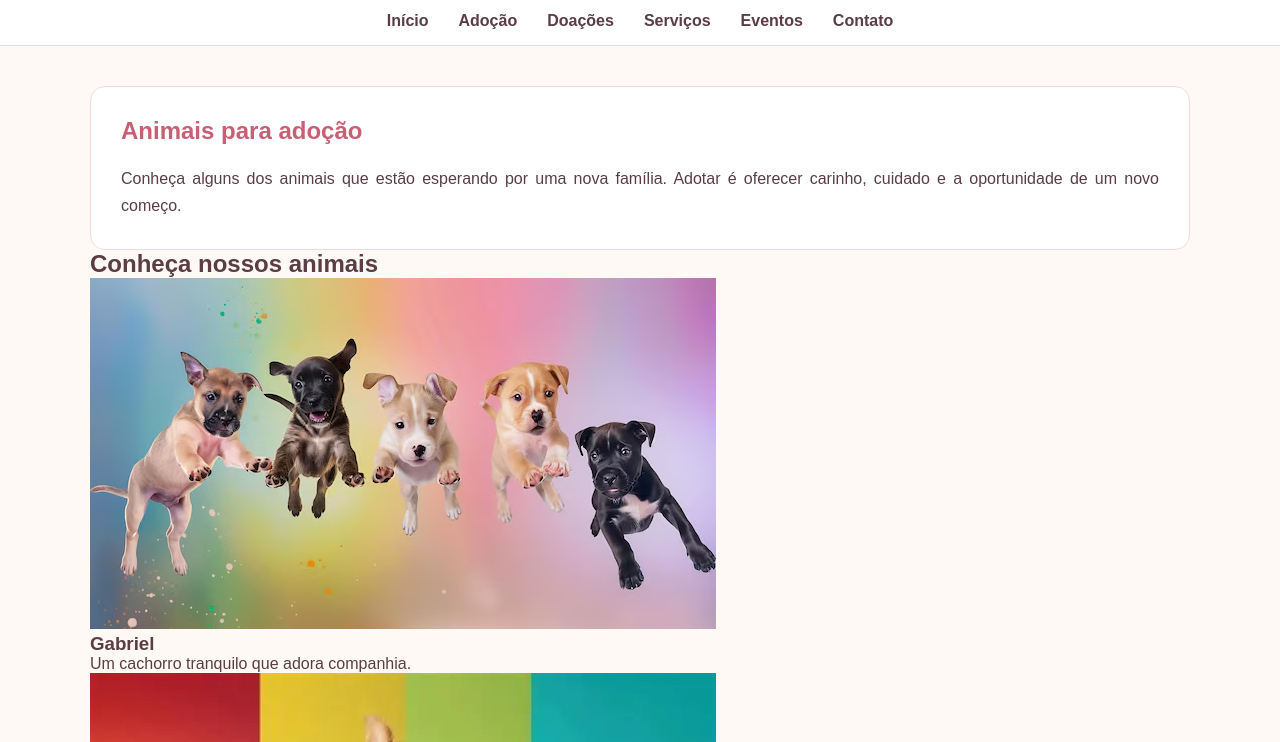
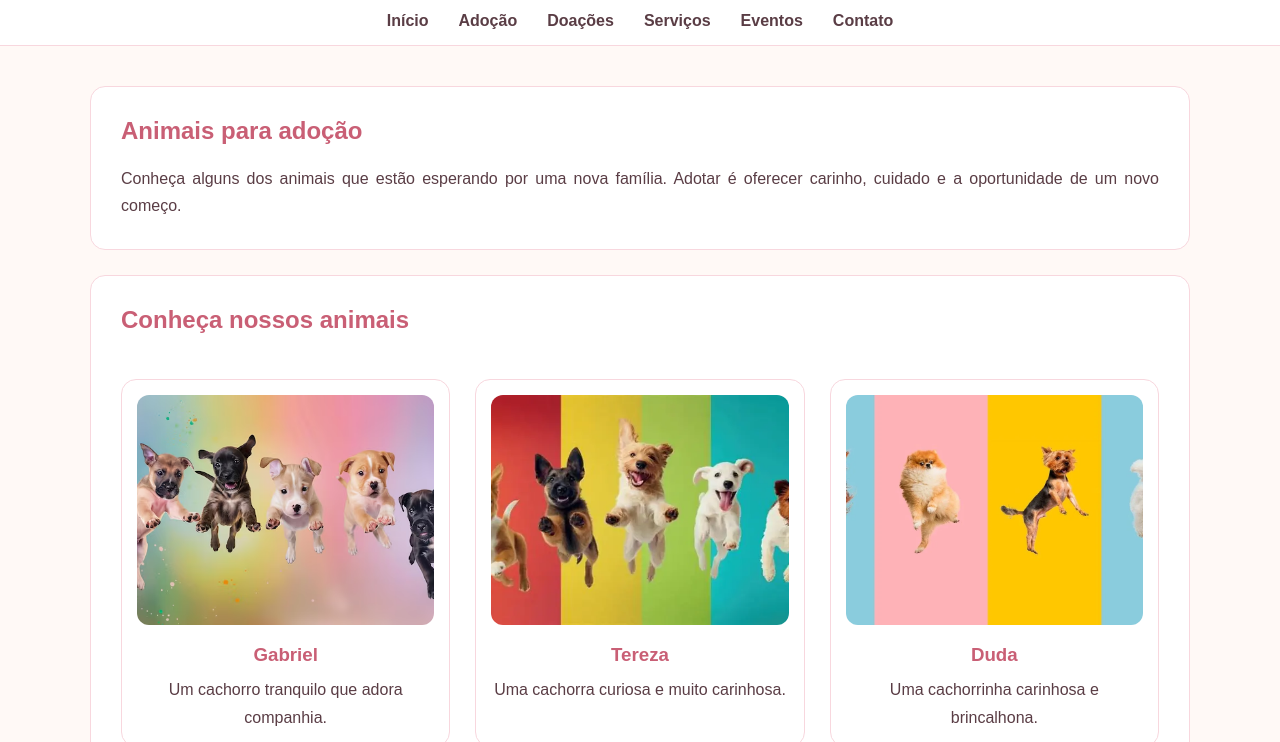
Before and after one commit to allyce244/patinhas-do-bem, a plain HTML site: page pages/adocao.html in a window 1280 px wide. Shown: the part 58-800 px from the top of the page. Drawn offline with Linux system fonts and the light colour scheme.

Commit message:
Atualizei as páginas e organizei as imagens

```diff
--- a/kkk.css
+++ b/kkk.css
@@ -67,7 +67,7 @@ main {
     padding: 40px 0;
 }
 
-/* SEÇÃO */
+/* seção */
 
 section {
     background-color: #FFFFFF;
@@ -108,7 +108,7 @@ footer p {
     color: #5A3D45;
 }
 
-/* FORMAS DE AJUDAR */
+/* formas de ajudar */
 
 .ajudar {
     margin-top: 25px;
@@ -119,3 +119,40 @@ footer p {
     padding-left: 20px;
     line-height: 2;
 }
+
+/* fotos dos animais na página de adoção */
+
+.animais {
+    display: grid;
+    grid-template-columns: repeat(3, 1fr);
+    gap: 25px;
+    margin-top: 25px;
+}
+
+.animais h2 {
+    grid-column: 1 / -1;
+}
+
+.animais article {
+    text-align: center;
+    border: 1px solid #F8D7DE;
+    border-radius: 15px;
+    padding: 15px;
+}
+
+.animais article img {
+    width: 100%;
+    height: 230px;
+    object-fit: cover;
+    border-radius: 12px;
+    margin: 0 0 15px;
+}
+
+.animais article h3 {
+    color: #C95F75;
+    margin-bottom: 10px;
+}
+
+.animais article p {
+    text-align: center;
+}
--- a/pages/adocao.html
+++ b/pages/adocao.html
@@ -37,36 +37,29 @@
 
         </section>
 
-         <h2>Conheça nossos animais</h2>
+        <section class="animais">
+
+    <h2>Conheça nossos animais</h2>
 
     <article>
         <img src="../gabriel.png" alt="Gabriel disponível para adoção">
-
         <h3>Gabriel</h3>
         <p>Um cachorro tranquilo que adora companhia.</p>
-
     </article>
 
     <article>
         <img src="../tereza.png" alt="Tereza disponível para adoção">
-
         <h3>Tereza</h3>
         <p>Uma cachorra curiosa e muito carinhosa.</p>
-
     </article>
 
     <article>
         <img src="../duda.png" alt="Duda disponível para adoção">
-
         <h3>Duda</h3>
         <p>Uma cachorrinha carinhosa e brincalhona.</p>
     </article>
 
-
-    <aside>
-        <h3>Antes de adotar</h3>
-        <p>Um animal precisa de carinho, atenção, alimentação e cuidados todos os dias.</p>
-    </aside>
+        </section>
 
 
     </main>
```
Also changed, not shown: index.html (+13 -0 lines).
